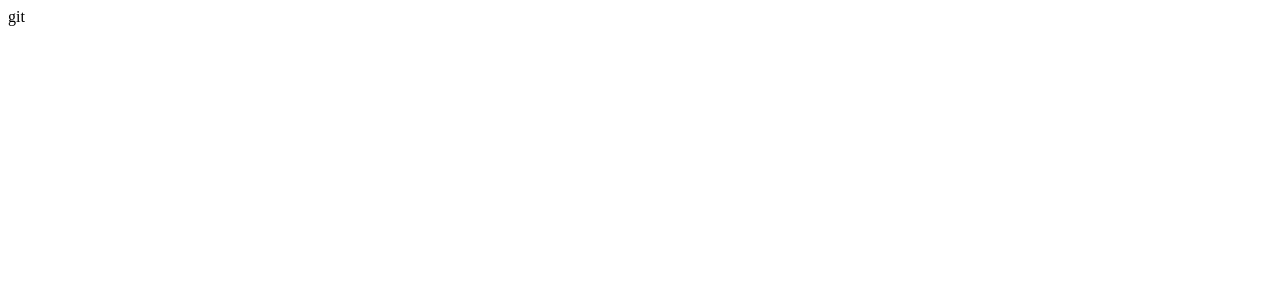
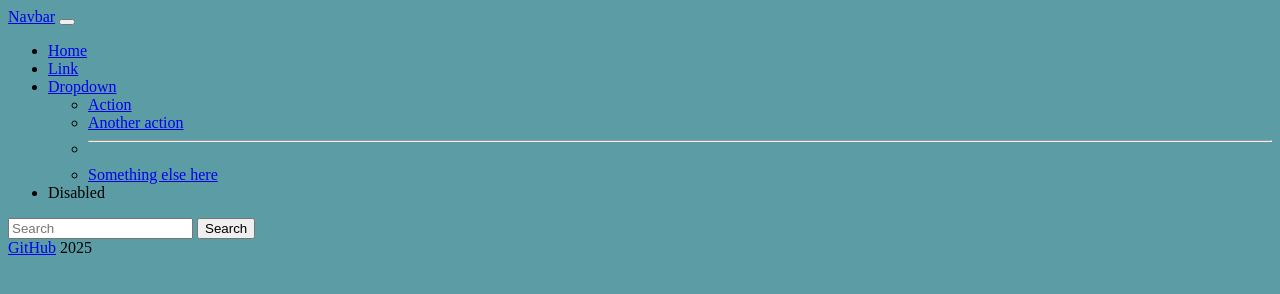
Before and after one commit to mmarti22/Portfolio, a plain HTML site: page index.html in a window 1280 px wide. Drawn offline with Linux system fonts and the light colour scheme; a web font is replaced by a local one.

Commit message:
first commit

```diff
--- a/index.html
+++ b/index.html
@@ -4,12 +4,52 @@
     <meta charset="UTF-8">
     <meta name="viewport" content="width=device-width, initial-scale=1.0">
     <title>Marina Martí</title>
-    <link rel="stylesheet" href="src/style.css">
+    <link rel="stylesheet" href="src/css/style.css">
+    <link rel="preconnect" href="https://fonts.googleapis.com">
+    <link rel="preconnect" href="https://fonts.gstatic.com" crossorigin>
+    <link href="https://fonts.googleapis.com/css2?family=Enriqueta:wght@400;500;600;700&display=swap" rel="stylesheet">
 </head>
 <header>
-    <nav>git</nav>
+    <nav class="navbar navbar-expand-lg bg-body-tertiary">
+        <div class="container-fluid">
+            <a class="navbar-brand" href="#">Navbar</a>
+            <button class="navbar-toggler" type="button" data-bs-toggle="collapse" data-bs-target="#navbarSupportedContent" aria-controls="navbarSupportedContent" aria-expanded="false" aria-label="Toggle navigation">
+            <span class="navbar-toggler-icon"></span>
+            </button>
+            <div class="collapse navbar-collapse" id="navbarSupportedContent">
+            <ul class="navbar-nav me-auto mb-2 mb-lg-0">
+                <li class="nav-item">
+                <a class="nav-link active" aria-current="page" href="#">Home</a>
+                </li>
+                <li class="nav-item">
+                <a class="nav-link" href="#">Link</a>
+                </li>
+                <li class="nav-item dropdown">
+                <a class="nav-link dropdown-toggle" href="#" role="button" data-bs-toggle="dropdown" aria-expanded="false">
+                    Dropdown
+                </a>
+                <ul class="dropdown-menu">
+                    <li><a class="dropdown-item" href="#">Action</a></li>
+                    <li><a class="dropdown-item" href="#">Another action</a></li>
+                    <li><hr class="dropdown-divider"></li>
+                    <li><a class="dropdown-item" href="#">Something else here</a></li>
+                </ul>
+                </li>
+                <li class="nav-item">
+                <a class="nav-link disabled" aria-disabled="true">Disabled</a>
+                </li>
+            </ul>
+            <form class="d-flex" role="search">
+                <input class="form-control me-2" type="search" placeholder="Search" aria-label="Search"/>
+                <button class="btn btn-outline-success" type="submit">Search</button>
+            </form>
+            </div>
+        </div>
+</nav>
 </header>
 <body>
 
+    <footer><a href="https://github.com/mmarti22">GitHub</a> 2025</footer>
+    <script src="src/js/script.js"></script>
 </body>
 </html>
--- /dev/null
+++ b/src/css/style.css
@@ -0,0 +1,4 @@
+body {
+    background-color: #5c9ca4;
+    font-family: "Enriqueta";
+}
```
Also changed, not shown: src/page/contact.html (added, +11 -0 lines), src/js/script.js (added).
